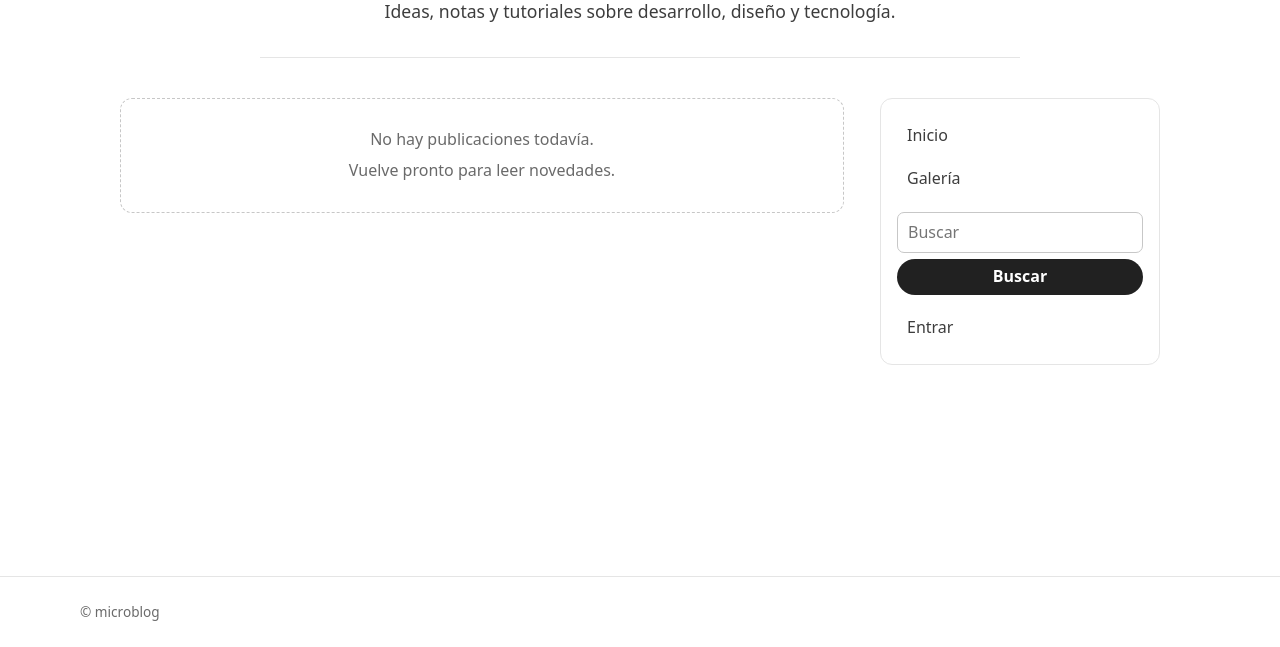
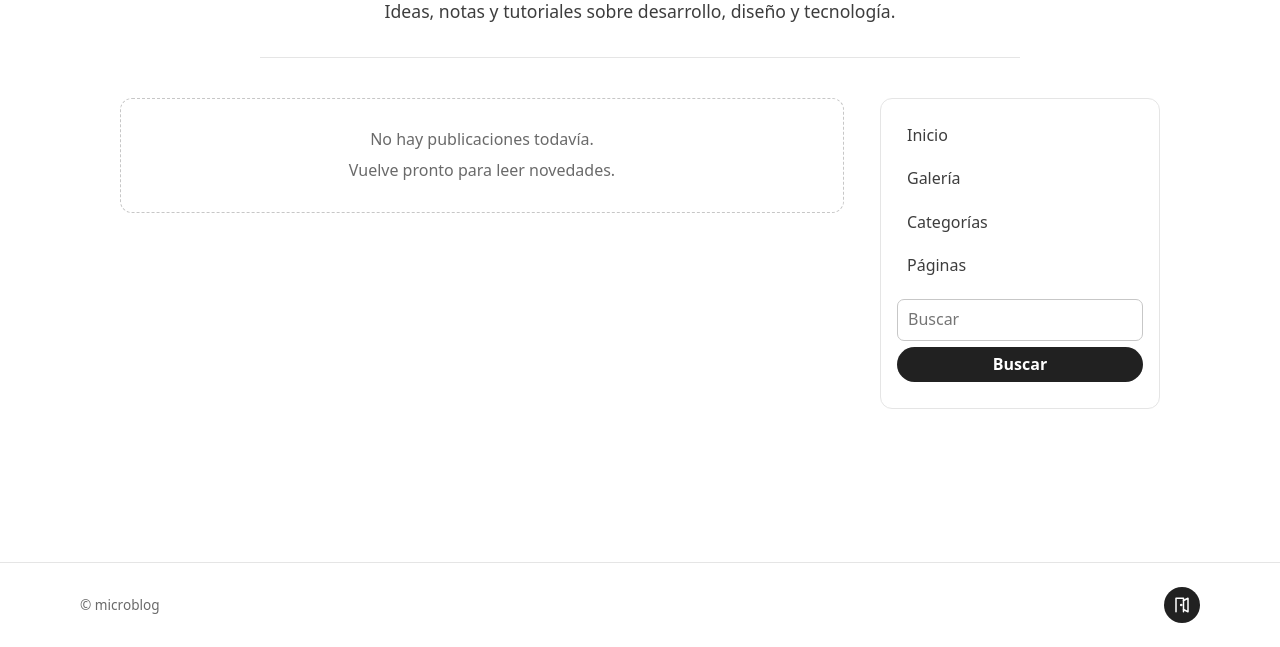
Before and after one commit to perseoq/microblog, a Flask app: page / in a window 1280 px wide. Shown: the part 153-800 px from the top of the page. Run offline with Flask 3, Linux system fonts and the light colour scheme; data that the repository does not hold is empty; some libraries are stand-ins or nearby versions.

Commit message:
Añade Categorías y Páginas al menú y login en el footer
Crea listados públicos /categories y /pages, enlazados desde el sidebar.
Quita Entrar del menú y coloca en el footer un botón con puerta
entreabierta para iniciar sesión.

Co-authored-by: CommandCodeBot <noreply@commandcode.ai>

```diff
--- a/blog/views/blog.py
+++ b/blog/views/blog.py
@@ -18,6 +18,11 @@ def _sidebar_data():
 def index():
     posts = Post.query.order_by(Post.date_posted.desc()).all()
     return render_template('blog/home.html', posts=posts, **_sidebar_data())
+
+
+@blog.route('/categories')
+def categories():
+    return render_template('blog/categories.html', **_sidebar_data())
 
 
 @blog.route('/search')
--- a/static/css/style.css
+++ b/static/css/style.css
@@ -337,12 +337,74 @@ header button {
   box-shadow: var(--shadow);
 }
 
+.footer-inner {
+  max-width: 1120px;
+  margin: 0 auto;
+  display: flex;
+  align-items: center;
+  justify-content: space-between;
+  gap: 12px;
+}
+
+.footer-login {
+  display: inline-flex;
+  align-items: center;
+  justify-content: center;
+  width: 36px;
+  height: 36px;
+  border-radius: 50%;
+  background: var(--accent);
+  color: var(--on-accent);
+  text-decoration: none;
+}
+
+.footer-login:hover {
+  background: var(--accent-hover);
+  color: var(--on-accent);
+}
+
+.footer-login svg {
+  width: 18px;
+  height: 18px;
+}
+
+.taxonomy-list {
+  list-style: none;
+  margin: 0;
+  padding: 0;
+  display: grid;
+  gap: 8px;
+}
+
+.taxonomy-item {
+  display: flex;
+  align-items: center;
+  gap: 12px;
+  padding: 12px 16px;
+  background: var(--surface);
+  border: 1px solid var(--line);
+  border-radius: var(--radius);
+}
+
+.taxonomy-item a {
+  flex: 1;
+  color: var(--ink);
+  text-decoration: none;
+  font-weight: 600;
+}
+
+.taxonomy-item a:hover {
+  color: var(--accent);
+  text-decoration: underline;
+}
+
+.taxonomy-meta {
+  color: var(--muted);
+  font-size: .8rem;
+}
+
 .site-body footer {
   flex-shrink: 0;
-}
-
-.site-body footer p {
-  max-width: 1120px;
 }
 
 @media (max-width: 900px) {
@@ -2083,8 +2145,7 @@ footer {
 }
 
 footer p {
-  max-width: 1120px;
-  margin: 0 auto;
+  margin: 0;
 }
 
 body.auth {
--- a/templates/blog/footer.html
+++ b/templates/blog/footer.html
@@ -1,3 +1,14 @@
 <footer>
-    <p>&copy; microblog</p>
+    <div class="footer-inner">
+        <p>&copy; microblog</p>
+        {% if not current_user.is_authenticated %}
+            <a class="footer-login" href="{{ url_for('auth.login') }}" aria-label="Iniciar sesión" title="Iniciar sesión">
+                <svg viewBox="0 0 24 24" fill="none" stroke="currentColor" stroke-width="2" stroke-linecap="round" stroke-linejoin="round" aria-hidden="true">
+                    <path d="M4 21V3h10v18"></path>
+                    <path d="M14 6l6-3v18l-6-3"></path>
+                    <circle cx="11" cy="12" r=".75"></circle>
+                </svg>
+            </a>
+        {% endif %}
+    </div>
 </footer>
--- a/templates/blog/header.html
+++ b/templates/blog/header.html
@@ -2,6 +2,8 @@
     <nav>
         <a href="{{ url_for('blog.index') }}">Inicio</a>
         <a href="{{ url_for('gallery.index') }}">Galería</a>
+        <a href="{{ url_for('blog.categories') }}">Categorías</a>
+        <a href="{{ url_for('pages.index') }}">Páginas</a>
         <form action="{{ url_for('blog.search') }}" method="get">
             <input type="search" name="q" placeholder="Buscar" value="{{ request.args.get('q', '') }}">
             <button type="submit">Buscar</button>
@@ -10,8 +12,6 @@
             <span>{{ current_user.username }}</span>
             <a href="{{ url_for('admin.dashboard') }}">Panel</a>
             <a href="{{ url_for('auth.logout') }}">Salir</a>
-        {% else %}
-            <a href="{{ url_for('auth.login') }}">Entrar</a>
         {% endif %}
     </nav>
 </header>
```
Also changed, not shown: RULES.md (+2 -0 lines), blog/views/pages.py (+11 -1 lines), templates/blog/categories.html (added, +21 -0 lines), templates/blog/pages_index.html (added, +21 -0 lines), tests/test_blog.py (+13 -0 lines).
